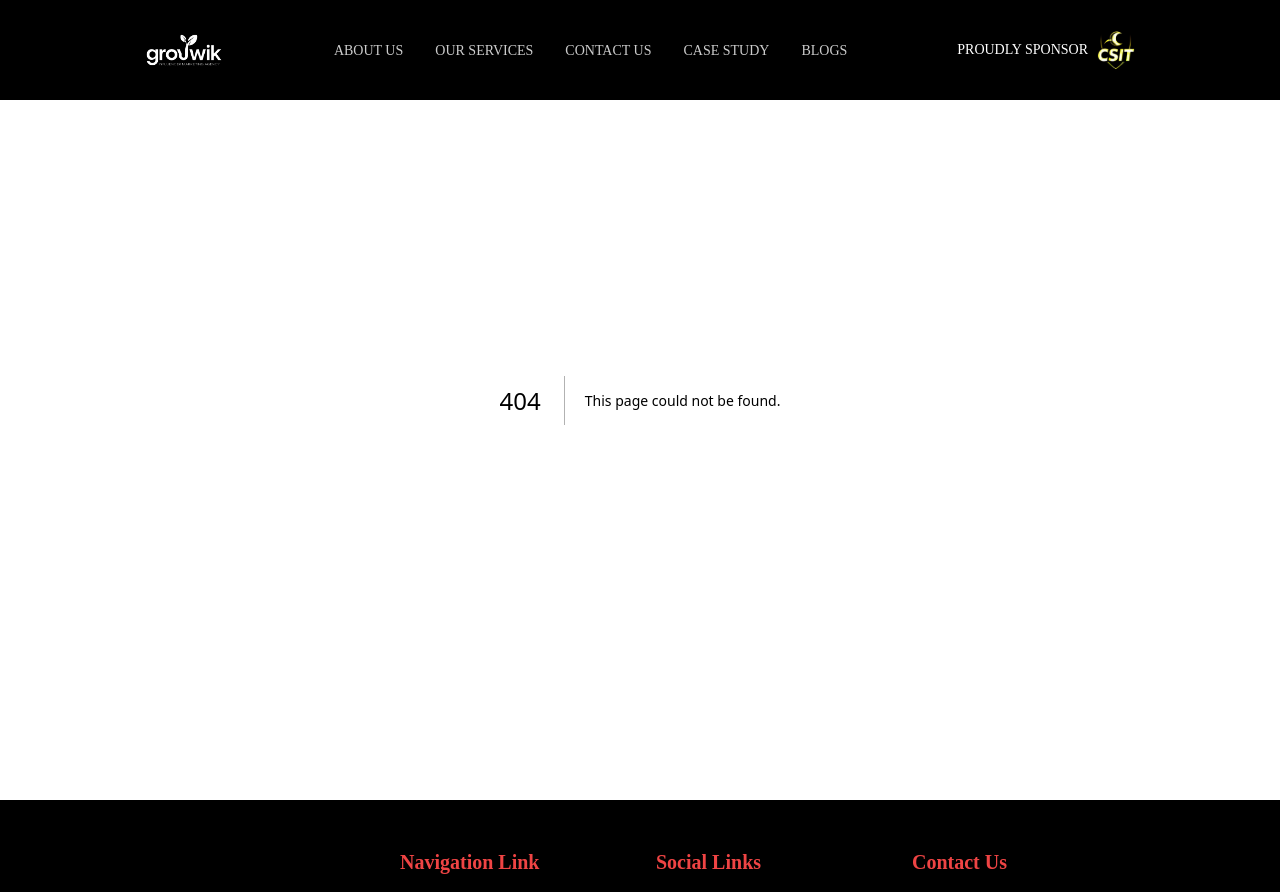
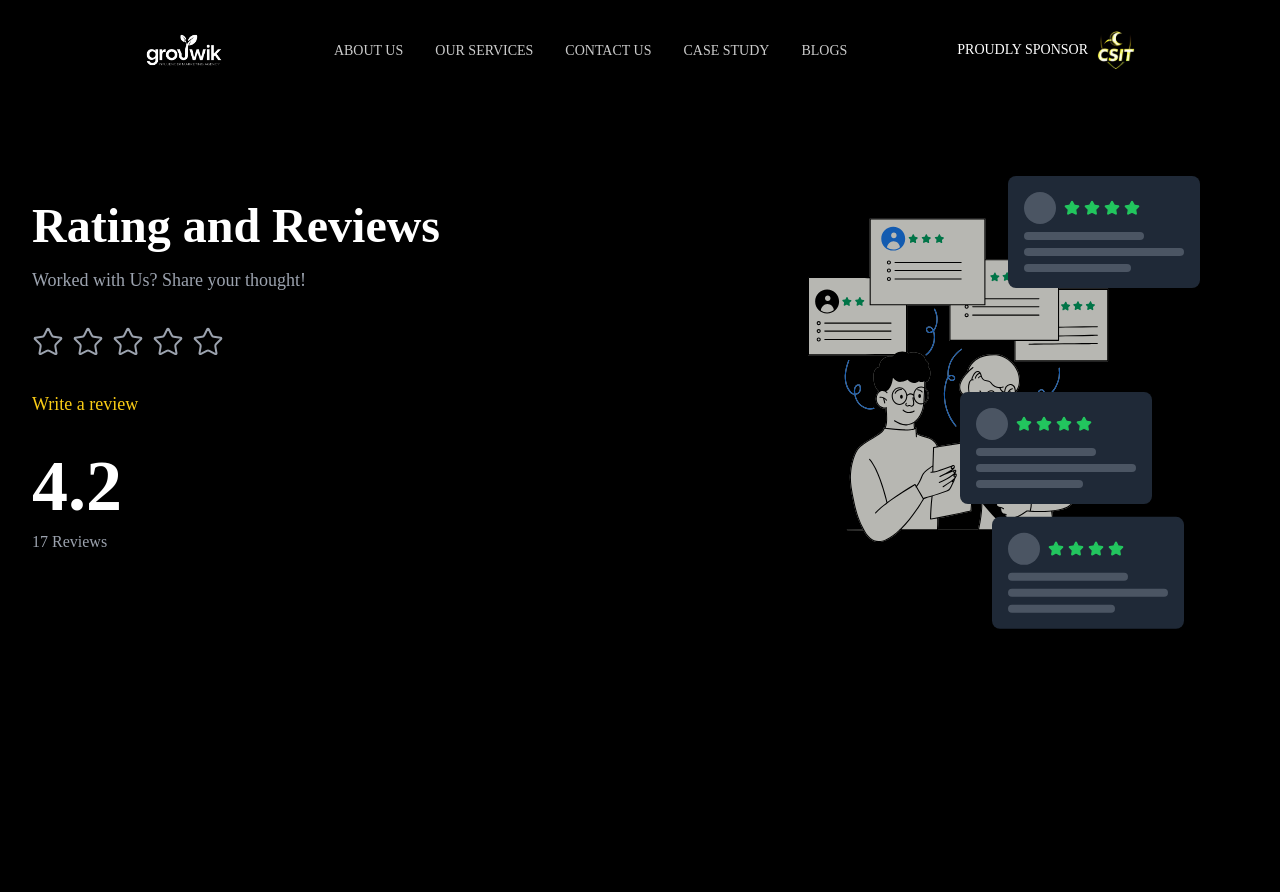
Before and after one commit to Suv05/Growwik, a Next.js app: page /feedback in a window 1280 px wide. Before the commit this address had no page. Shown: the top 892 px of the page. Built offline with nearby package versions, Linux system fonts and the light colour scheme.

Commit message:
feedback page created

```diff
--- /dev/null
+++ b/src/app/feedback/page.jsx
@@ -0,0 +1,13 @@
+import Feedback from "@/components/feedback/Feedback";
+import Herosection from "@/components/feedback/Herosection";
+
+function Page({}) {
+  return (
+    <>
+      <Herosection />
+      <Feedback />
+    </>
+  );
+}
+
+export default Page;
```
